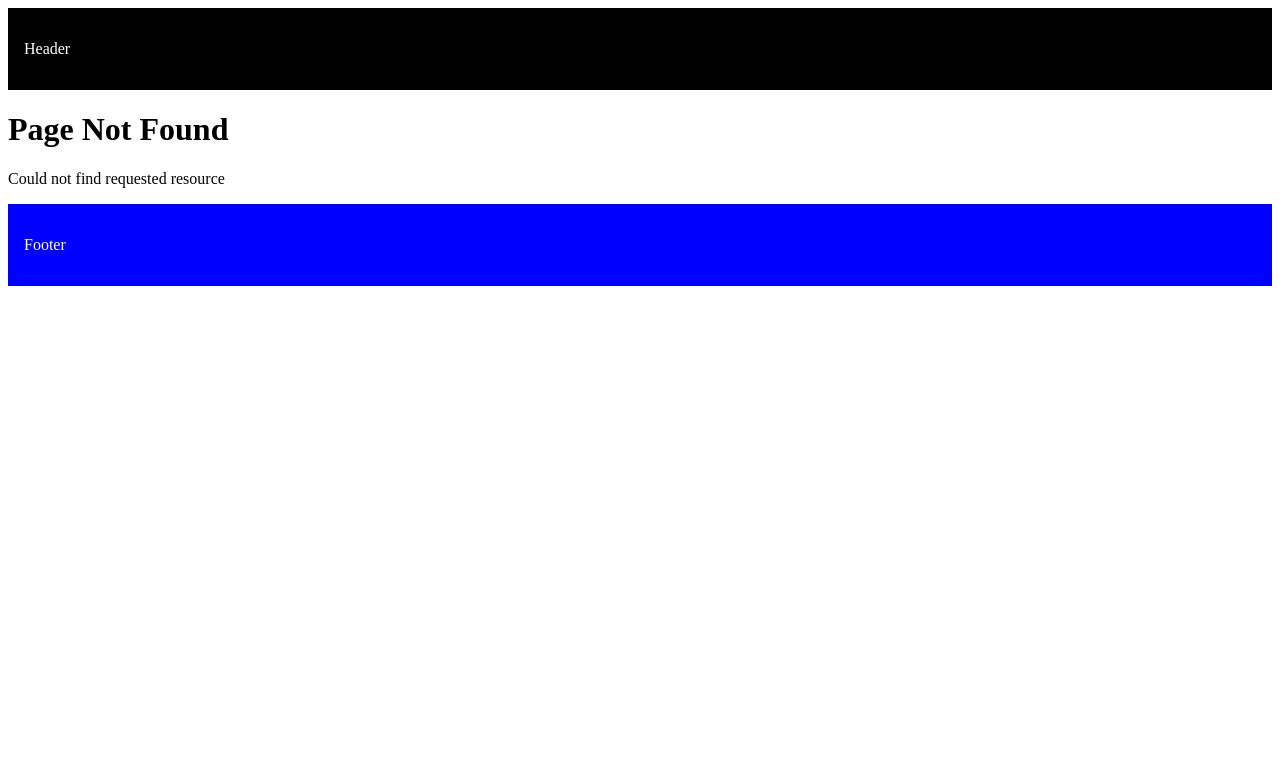
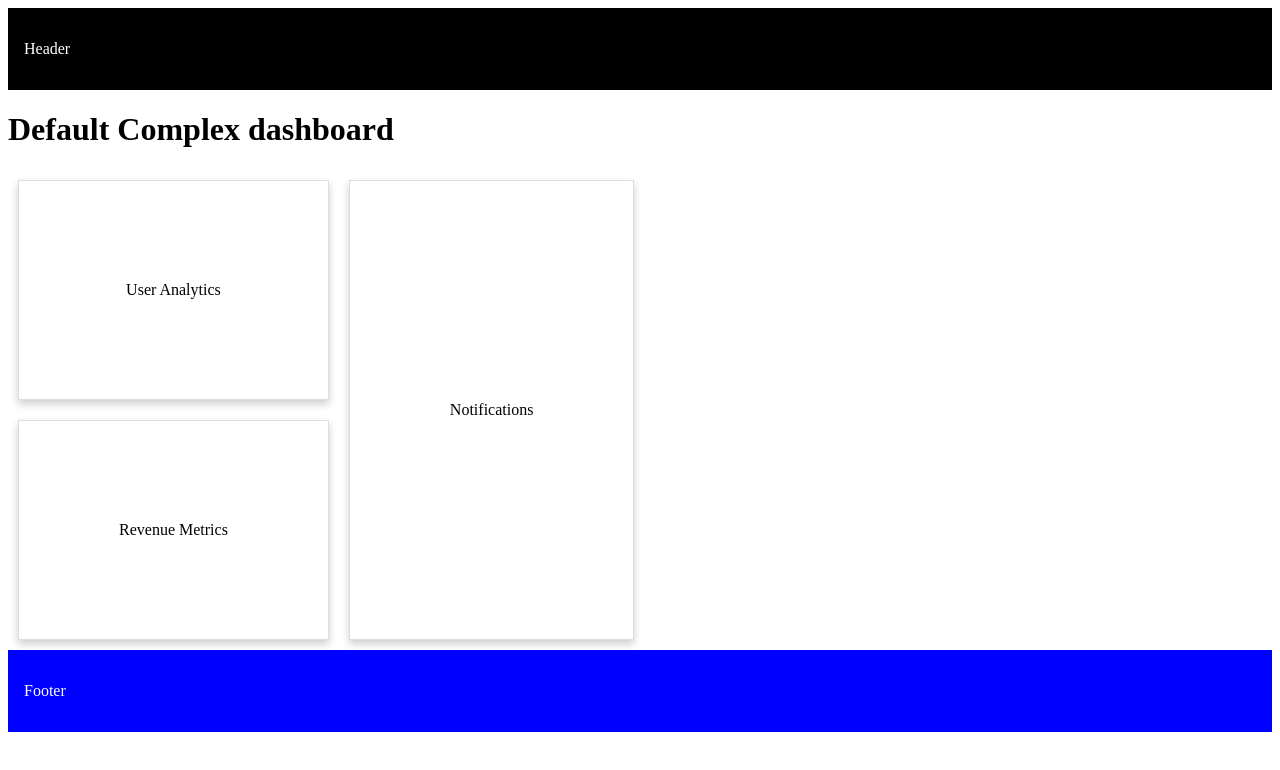
Before and after one commit to Paulosouzx/nextJsCurse, a Next.js app: page /complex-dashboard in a window 1280 px wide. Before the commit this address had no page. Shown: the top 770 px of the page. Built offline with nearby package versions, Linux system fonts and the light colour scheme.

Commit message:
fix: forget the page.tsx from complex-dashboard

```diff
--- /dev/null
+++ b/src/app/complex-dashboard/page.tsx
@@ -0,0 +1,3 @@
+export default function ComplexDashboardPage() {
+    return <h1>Default Complex dashboard</h1>;
+}
```
